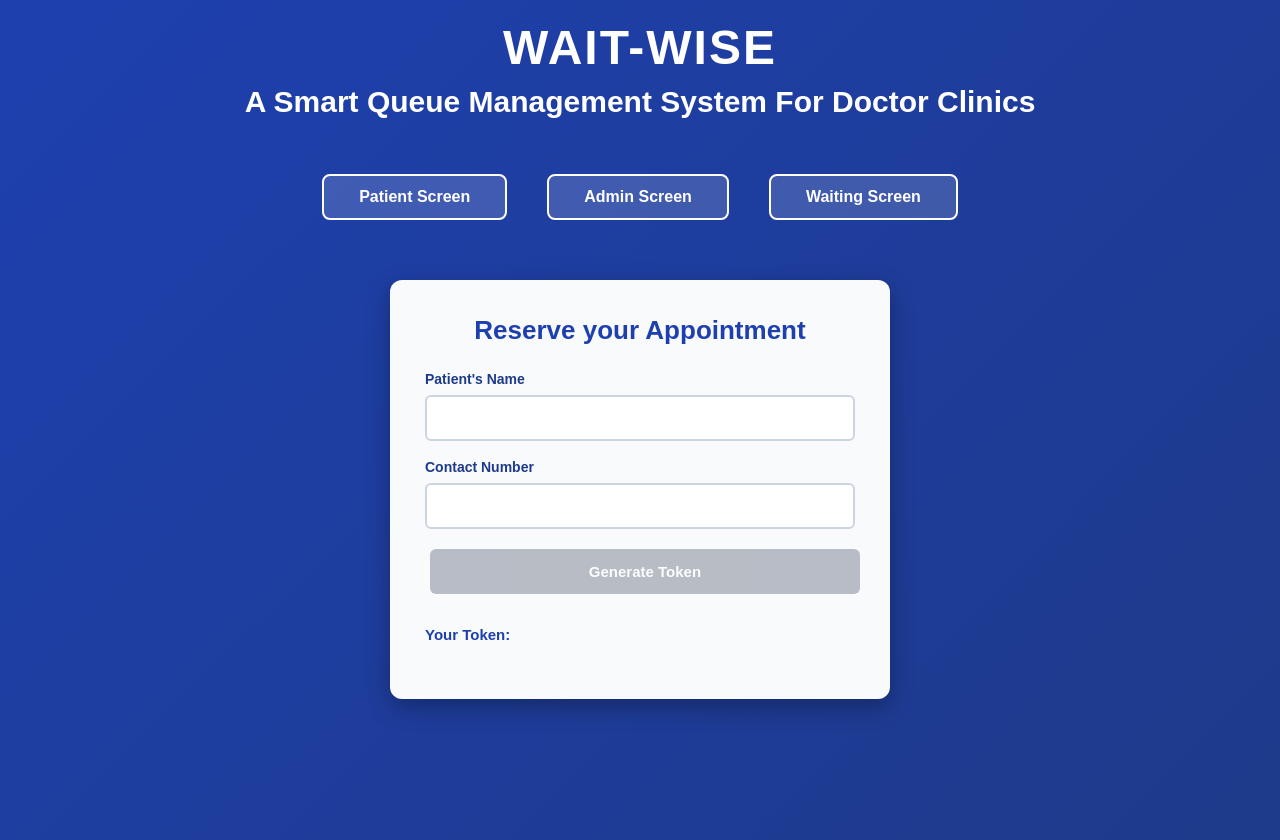
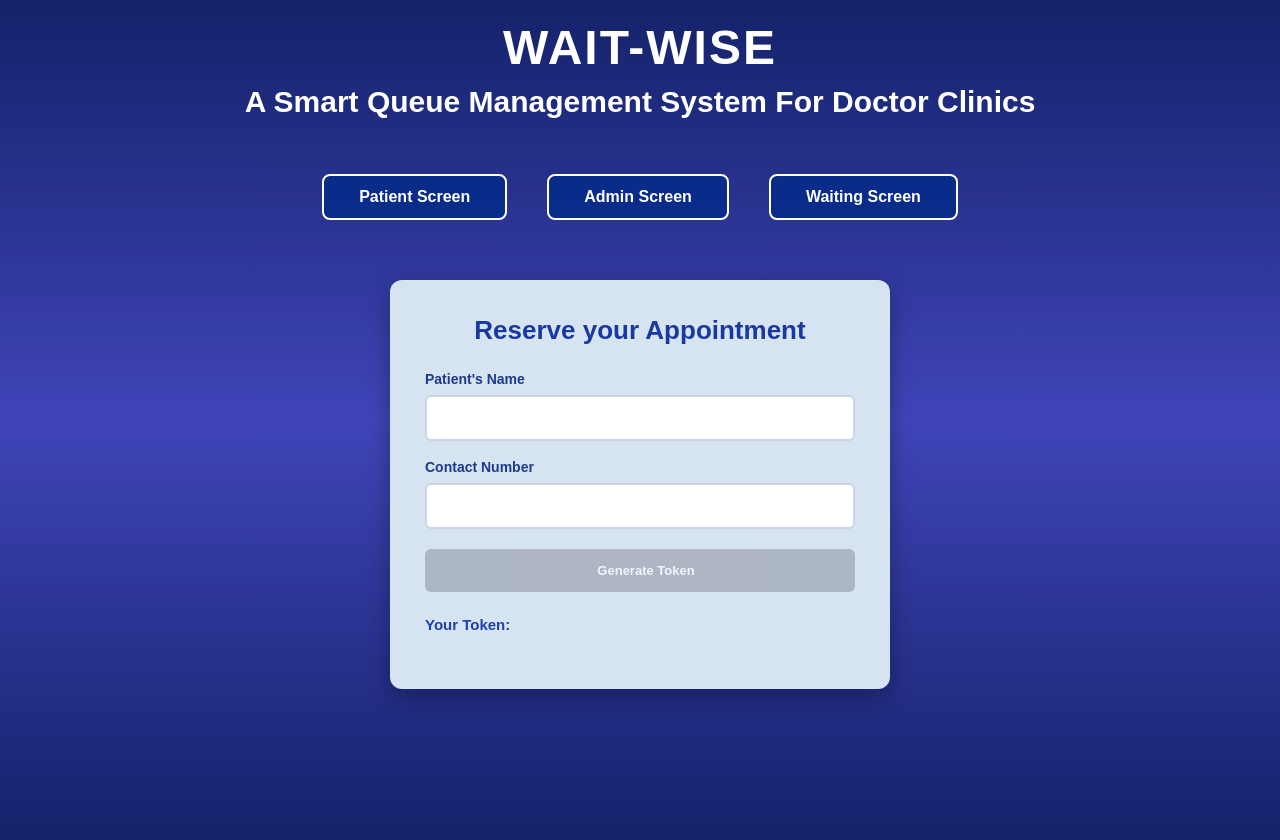
Before and after one commit to AMAN7475/wait-wise, a React (Vite) app in the folder wait-wise/: page / in a window 1280 px wide. Built offline with nearby package versions, Linux system fonts and the light colour scheme.

Commit message:
added new css styles for homepage, buttons and tabs

```diff
--- a/wait-wise/src/App.css
+++ b/wait-wise/src/App.css
@@ -11,14 +11,15 @@
 
 body {
     font-family: 'Segoe UI', Tahoma, Geneva, Verdana, sans-serif;
-    background: linear-gradient(135deg, #1e40af 0%, #1e3a8a 100%);
+    background: linear-gradient(#14226a, #3f45b8, #14226a);
     min-height: 100vh;
     padding: 20px;
 }
 
 h1 {
+  font-style: Verdana;
     text-align: center;
-    color: white;
+    color: rgb(255, 255, 255);
     font-size: 48px;
     margin-bottom: 10px;
     letter-spacing: 2px;
@@ -27,7 +28,7 @@ h1 {
 h2 {
     text-align: center;
     color: white !important;
-    font-size: 16px;
+    font-size: 12px;
     font-weight: normal;
     margin-bottom: 35px;
 }
@@ -44,7 +45,7 @@ h2 {
     margin-top: 30px !important;
     margin: 0 20px;
     border: 2px solid white;
-    background: rgba(255, 255, 255, 0.15);
+    background: rgba(2, 43, 138, 0.795);
     color: white;
     font-size: 16px;
     font-weight: 600;
@@ -65,7 +66,7 @@ hr {
 .screen {
     max-width: 500px;
     margin: 0 auto;
-    background: #f8fafc;
+    background: #d6e4f2;
     padding: 35px;
     border-radius: 12px;
     box-shadow: 0 8px 24px rgba(0,0,0,0.3);
@@ -76,7 +77,7 @@ hr {
 }
 
 .screen h3 {
-    color: #1e40af;
+    color: #1a39a0;
     font-size: 26px;
     margin-bottom: 25px;
     text-align: center;
@@ -275,3 +276,29 @@ tbody tr:last-child td {
         margin: 8px 0;
     }
 }
+
+.input-wrapper {
+  position: relative;
+}
+
+.input-wrapper input {
+  padding-right: 40px; /* space for tick */
+}
+
+.tick {
+  position: absolute;
+  right: 20px;
+  top: 50%;
+  transform: translateY(-50%);
+  color: #16a34a; /* green */
+  font-size: 22px;
+  font-weight: bold;
+}
+
+.generate-btn {
+  display: inline-block;
+  margin: 16px auto 0;
+  padding: 5px 12px;
+  font-size: 13px;
+  border-radius: 6px;
+}
--- a/wait-wise/src/App.jsx
+++ b/wait-wise/src/App.jsx
@@ -9,6 +9,7 @@ function App() {
 
   const SERVICE_TIME = 2 * 60 * 1000; // 2 minutes
   const [serviceStartTime, setServiceStartTime] = useState(Date.now());
+  const [extraDelay, setExtraDelay] = useState(0);
 
   const [queue, setQueue] = useState(
     JSON.parse(localStorage.getItem("queueData")) || []
@@ -73,6 +74,7 @@ function App() {
           setQueue={setQueue}
           setTokenCounter={setTokenCounter}
           setServiceStartTime={setServiceStartTime}
+          setExtraDelay={setExtraDelay}
         />
       )}
 
@@ -80,6 +82,7 @@ function App() {
         <WaitingScreen
           queue={queue}
           serviceStartTime={serviceStartTime}
+          extraDelay={extraDelay}
         />
       )}
 
--- a/wait-wise/src/components/AdminScreen.jsx
+++ b/wait-wise/src/components/AdminScreen.jsx
@@ -1,4 +1,4 @@
-function AdminScreen({ queue, setQueue, setTokenCounter, setServiceStartTime }) {
+function AdminScreen({ queue, setQueue, setTokenCounter, setServiceStartTime, setExtraDelay }) {
 
   const serveNext = () => {
     if (queue.length === 0) {
@@ -18,9 +18,10 @@ function AdminScreen({ queue, setQueue, setTokenCounter, setServiceStartTime })
     localStorage.removeItem("currentUserToken");
   };
 
-  const increaseWaitTime = () => {
-    setServiceStartTime(prevTime => prevTime + 2 * 60 * 1000);
-  };
+    const addDelay = () => {
+    setExtraDelay(prev => prev + 2 * 60 * 1000);
+    };
+
 
   return (
     <div className="screen">
@@ -30,16 +31,18 @@ function AdminScreen({ queue, setQueue, setTokenCounter, setServiceStartTime })
       <button
         style={{ marginLeft: 75 }}
         onClick={serveNext}>
-        Serve Next
+        Bring Next
       </button>
 
       <button onClick={resetQueue}>
         Reset Queue
       </button>
 
-      <button onClick={increaseWaitTime}>
-        +2 Min Delay
+      <button onClick={addDelay}>
+        +2 Mins Delay
       </button>
+
+
 
       <table>
         <thead>
--- a/wait-wise/src/components/UserScreen.jsx
+++ b/wait-wise/src/components/UserScreen.jsx
@@ -47,11 +47,13 @@ const isFormValid =
     return (
         <div className="screen">
             <h3>Reserve your Appointment</h3>
+
             {/* Show form only when thank-you screen is NOT visible */}
             {!showThankYou && (
                 <form onSubmit={generateToken}>
                     {/* Name input */}
                     <label>Patient's Name</label>
+                    <div className="input-wrapper">
                         <input
                             value={name}
                             onChange={(e) => {
@@ -75,12 +77,10 @@ const isFormValid =
                             }}
                             maxLength={30}
                             required
-                        style={{
-                            backgroundColor: isNameValid ? "#dcfce7" : "white",
-                            transition: "background-color 0.3s ease"
-                        }}
+                        />
+                        {isNameValid && <span className="tick">✔</span>}
+                    </div>
 
-                    />
 
 
                     {nameError && (
@@ -91,6 +91,7 @@ const isFormValid =
 
                     {/* Contact input */}
                     <label>Contact Number</label>
+                    <div className="input-wrapper">
                         <input
                             value={contact}
                             onChange={(e) => {
@@ -117,11 +118,9 @@ const isFormValid =
                                 }
                             }}
                             required
-                        style={{
-                            backgroundColor: isContactValid ? "#dcfce7" : "white",
-                            transition: "background-color 0.3s ease"
-                        }}
                         />
+                        {isContactValid && <span className="tick">✔</span>}
+                    </div>
 
                     {contactError && (
                     <p style={{ color: "red", fontSize: "12px", marginTop: "4px" }}>
@@ -132,10 +131,13 @@ const isFormValid =
                     <button
                         type="submit"
                         disabled={!isFormValid}
+                        className="generate-btn"
                         style={{
+
                             backgroundColor: isFormValid ? "#2563eb" : "#9ca3af",
                             cursor: isFormValid ? "pointer" : "not-allowed",
                             opacity: isFormValid ? 1 : 0.7,
+                            paddingRight: 2
                         }}
                     >
                         Generate Token
--- a/wait-wise/src/components/Waiting.css
+++ b/wait-wise/src/components/Waiting.css
@@ -6,7 +6,7 @@
 
 body {
     font-family: 'Segoe UI', Tahoma, Geneva, Verdana, sans-serif;
-    background: linear-gradient(135deg, #1e40af 0%, #1e3a8a 100%);
+    background: linear-gradient(#14226a, #3f45b8, #14226a);
     min-height: 100vh;
     padding: 20px;
     display: flex;
@@ -17,7 +17,7 @@ body {
 .waiting-container {
     max-width: 500px;
     width: 100%;
-    background: #f8fafc;
+    background: #d6e4f2;
     padding: 35px;
     border-radius: 12px;
     box-shadow: 0 8px 24px rgba(0,0,0,0.3);
--- a/wait-wise/src/components/WaitingScreen.jsx
+++ b/wait-wise/src/components/WaitingScreen.jsx
@@ -2,7 +2,7 @@ import React from 'react'
 import { useEffect, useState } from "react";
 import "./Waiting.css";
 
-function WaitingScreen({ queue, serviceStartTime, goToAdmin }) {
+function WaitingScreen({ queue, serviceStartTime, extraDelay }) {
   const [yourToken, setYourToken] = useState(null);
   const [tokensAhead, setTokensAhead] = useState([]);
   const [estimatedTime, setEstimatedTime] = useState("Calculating...");
@@ -50,21 +50,20 @@ function WaitingScreen({ queue, serviceStartTime, goToAdmin }) {
       return;
     }
 
-    const updateRemainingTime = () => {
-        const now = Date.now();
-        const expectedServeTime =
-        serviceStartTime + userIndex * SERVICE_TIME;
+    const endTime =
+        serviceStartTime + (userIndex * SERVICE_TIME) + extraDelay;
 
-        const remaining = expectedServeTime - now;
+
+    const updateRemaining = () => {
+        const remaining = endTime - Date.now();
         setRemainingTime(remaining > 0 ? remaining : 0);
     };
 
-    updateRemainingTime(); // initial call
-
-    const interval = setInterval(updateRemainingTime, 1000);
+    updateRemaining();
+    const interval = setInterval(updateRemaining, 1000);
 
     return () => clearInterval(interval);
-    }, [queue, yourToken, serviceStartTime]);
+  }, [queue, yourToken, extraDelay]);
 
   const formatTime = (ms) => {
     if (ms === null) return "--:--";
@@ -75,8 +74,6 @@ function WaitingScreen({ queue, serviceStartTime, goToAdmin }) {
 
     return `${String(minutes).padStart(2, "0")}:${String(seconds).padStart(2, "0")}`;
   };
-
-
 
   return (
     <div className="waiting-container">
@@ -94,11 +91,11 @@ function WaitingScreen({ queue, serviceStartTime, goToAdmin }) {
           };
 
           if (isCurrentlyServing) {
-            style.background = "#16a34a";
+            style.background = "#0630abff";
             style.color = "white";
             style.fontWeight = "bold";
           } else if (isYourToken) {
-            style.background = "#2563eb";
+            style.background = "#4578e8ff";
             style.color = "white";
             style.fontWeight = "bold";
           } else {
```
Lines whose indentation alone changed are shown as unchanged.
